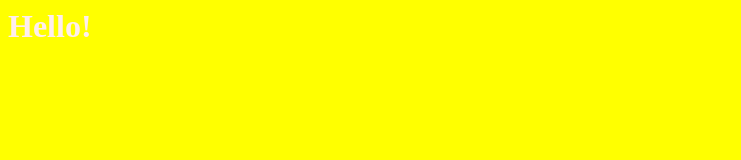
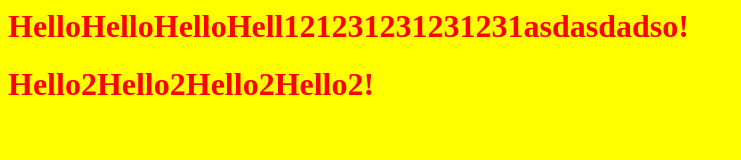
Before and after one commit to sbalay/reacting, a React app: page / in a window 1280 px wide. Shown: the whole page, without its empty margins (0-741 px from the left). Built offline with nearby package versions, Linux system fonts and the light colour scheme.

Commit message:
Getting back to work. webpack dev server config fixes

```diff
--- a/package.json
+++ b/package.json
@@ -5,7 +5,7 @@
   "main": "bundle.js",
   "scripts": {
     "lint": "eslint . --ext .js --ext .jsx || true",
-    "start": "webpack-dev-server --progress --inline --hot"
+    "start": "webpack-dev-server --hot --inline --progress --no-info --colors --compress"
   },
   "author": "Sebastián Balay <snbalay@gmail.com>",
   "license": "MIT",
--- a/src/components/hello/hello.jsx
+++ b/src/components/hello/hello.jsx
@@ -3,7 +3,15 @@ import React from 'react';
 import style from './hello.scss';  // eslint-disable-line no-unused-vars
 
 export default class Hello extends React.Component {
+
+  componentDidMount() {
+    console.log('DID MOUNT1');
+    console.log('DID MOUNT1');
+    console.log('DID MOUNT1');
+    console.log('DID MOUNT1sadasd123123');
+  }
+
   render() {
-    return <h1>Hello!</h1>;
+    return <h1>HelloHelloHelloHell121231231231231asdasdadso!</h1>;
   }
 }
--- a/src/components/hello/hello.scss
+++ b/src/components/hello/hello.scss
@@ -1,4 +1,4 @@
-$asdqwe: #fee;
+$asdqwe: red;
 
 body {
   color: $asdqwe;
--- /dev/null
+++ b/src/components/hello/hello2.jsx
@@ -0,0 +1,17 @@
+import React from 'react';
+
+import style from './hello.scss';  // eslint-disable-line no-unused-vars
+
+export default class Hello2 extends React.Component {
+
+  componentDidMount() {
+    console.log('DID MOUNT 2');
+    console.log('DID MOUNT 2');
+    console.log('DID MOUNT 2');
+    console.log('DID MOUNT 2');
+  }
+
+  render() {
+    return <h1>Hello2Hello2Hello2Hello2!</h1>;
+  }
+}
--- a/src/main.js
+++ b/src/main.js
@@ -1,6 +1,7 @@
 import Hello from './components/hello/hello.jsx';
+import Hello2 from './components/hello/hello2.jsx';
 
 import React from 'react';
 import ReactDOM from 'react-dom';
 
-ReactDOM.render(<Hello />, document.getElementById('app'));
+ReactDOM.render(<div><Hello /><Hello2 /></div>, document.getElementById('app'));
```
